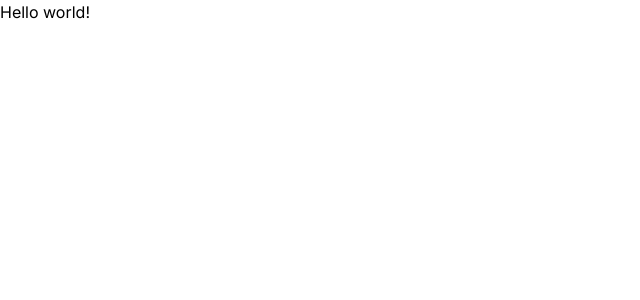
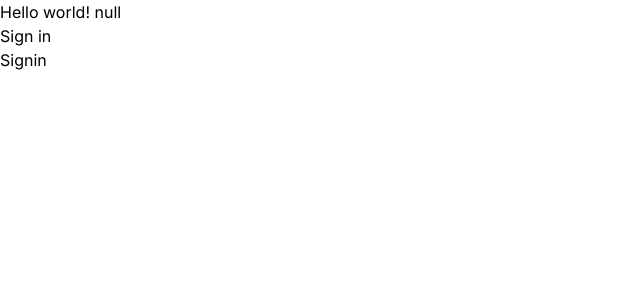
Before and after one commit to Sintayu-de-Kuiper/Edible, a Next.js app: page / in a window 1280 px wide. Shown: the top 300 px of the page, without its empty margins (0-640 px from the left). Built offline with nearby package versions, Linux system fonts and the light colour scheme; no server answers.

Commit message:
Setup basic GitHub Oauth

```diff
--- a/src/app/page.tsx
+++ b/src/app/page.tsx
@@ -1,9 +1,36 @@
-import Image from "next/image";
+import { auth, signIn, signOut } from "@/auth";
 
-export default function Home() {
+export default async function Home() {
+  const session = await auth();
+
   return (
     <main>
-      Hello world!
+      Hello world! {JSON.stringify(session)}
+      {!session ? (
+        <>
+          <h1>Sign in</h1>
+          <form
+            action={async () => {
+              "use server";
+              await signIn();
+            }}
+          >
+            <button type="submit">Signin</button>
+          </form>
+        </>
+      ) : (
+        <>
+          <h1>Sign out</h1>
+          <form
+            action={async () => {
+              "use server";
+              await signOut();
+            }}
+          >
+            <button type="submit">Signout</button>
+          </form>
+        </>
+      )}
     </main>
   );
 }
--- a/src/auth.ts
+++ b/src/auth.ts
@@ -1,5 +1,6 @@
 import NextAuth from "next-auth";
+import GitHub from "@auth/core/providers/github";
 
 export const { handlers, signIn, signOut, auth } = NextAuth({
-  providers: [],
+  providers: [GitHub],
 });
```
Also changed, not shown: 1 other file (tests, documents, lock files or other folders).
